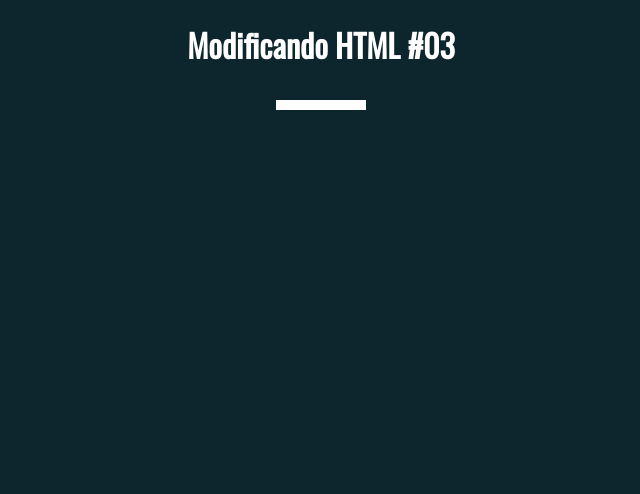
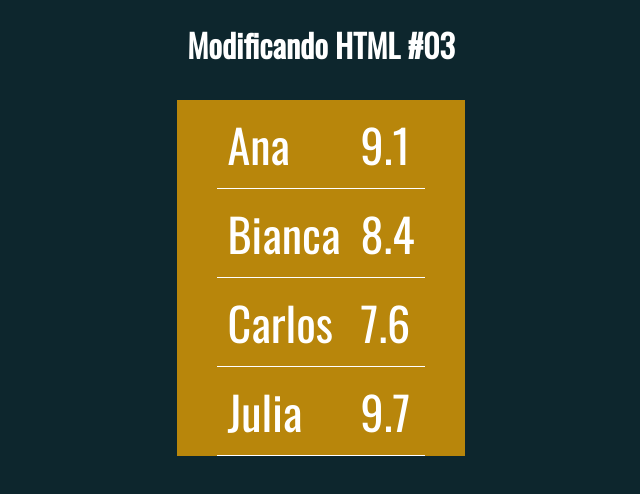
Before and after one commit to RenanVenturaMartins/Web-Moderno-com-JavaScript, a plain HTML site: page jquery/modificandoHTML3.html in a window 1280 px wide. Shown: the whole page, without its empty margins (319-959 px from the left). Drawn offline with Linux system fonts and the light colour scheme.

Commit message:
criando tabela

```diff
--- a/jquery/modificandoHTML3.html
+++ b/jquery/modificandoHTML3.html
@@ -13,13 +13,26 @@
     <div id='conteudo'></div>
 
     <script>
-        const pessoas = [
+
+
+        //$('<td id= "texto1">nome</td> ').appendTo('#conteudo')
+        //$(pessoas).insertAfter('#texto1')
+
+        $(document).ready(function() {
+            const pessoas = [
             { nome: 'Ana', nota: 9.1 },
             { nome: 'Bianca', nota: 8.4 },
             { nome: 'Carlos', nota: 7.6 },
             { nome: 'Julia', nota: 9.7 }
         ]
+        const linhas = pessoas.map(p =>{
+            tdnome = $('<td>').html(p.nome)
+            tdnota = $('<td>').html(p.nota)
+             return $('<tr>').append(tdnome).append(tdnota)
+        })
 
-        // ...
+        const tabela = $('<table>').append(linhas);
+            $('#conteudo').append(tabela).css('border' ,'black').css('border' ,'solid').css('border',  '10px')
+        })
     </script>
 </body>
```
